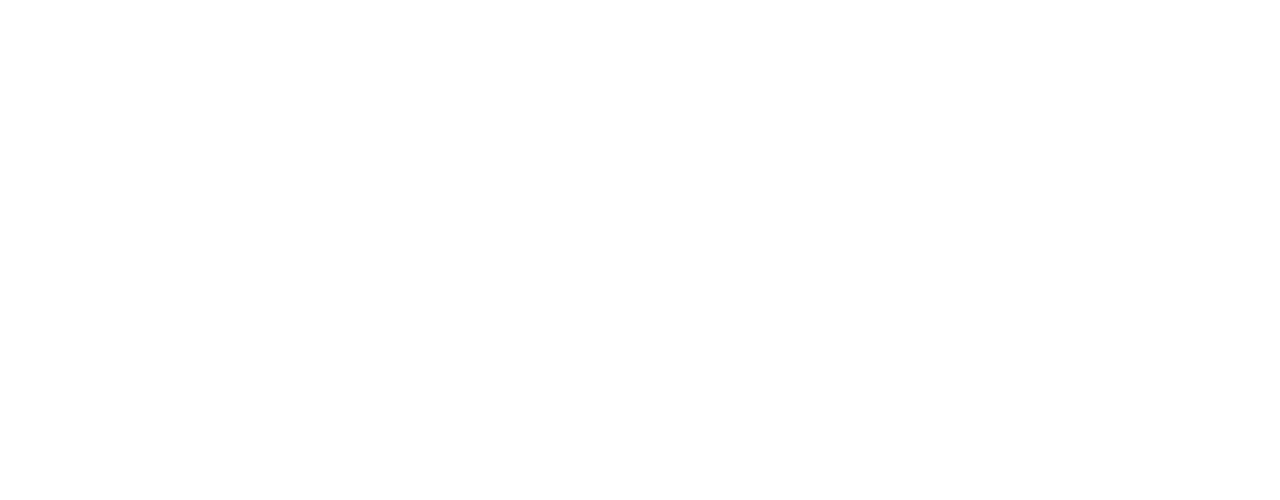
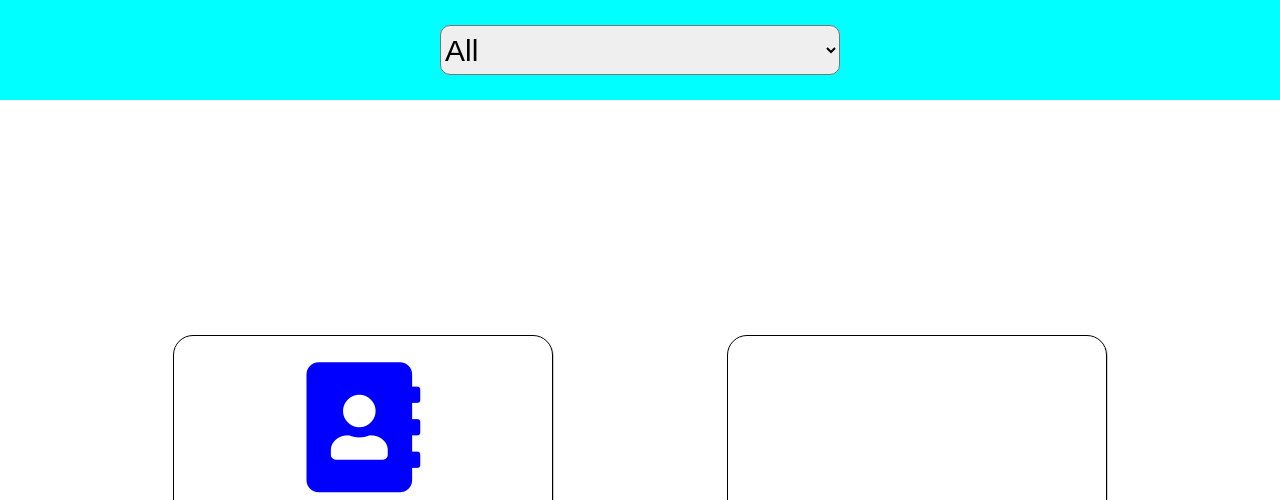
Before and after one commit to ZenRool/js-es6-icons, a plain HTML site: page index.html in a window 1280 px wide. Shown: the top 500 px of the page. Drawn offline with Linux system fonts and the light colour scheme.

Commit message:
Scheletro css

```diff
--- /dev/null
+++ b/css/style.css
@@ -0,0 +1,59 @@
+/* Reset  */
+* {
+    padding: 0;
+    margin: 0;
+    box-sizing: border-box;
+}
+html {
+    font-family: sans-serif;
+}
+/* Colors  */
+.green {
+    color: green;
+}
+.orange {
+    color: orange;
+}
+.blue {
+    color: blue;
+}
+/* Nav  */
+nav {
+    height: 100px;
+    background-color: aqua;
+    display: flex;
+    justify-content: center;
+    align-items: center;
+}
+select {
+    height: 50px;
+    width: 400px;
+    font-size: 30px;
+    border-radius: 10px;
+}
+option {
+    border: none;
+}
+/* Container */
+.container {
+    height: calc(100vh - 100px);
+    display: flex;
+    align-items: center;
+    justify-content: space-evenly;
+}
+/* box */
+.box {
+    padding: 20px 0;
+    height: 230px;
+    width: 380px;
+    border: 1px solid black;
+    border-radius: 20px;
+    text-align: center;
+    box-shadow: 1px 1px rgba(0, 0, 0, 0.2);
+}
+.font-aw {
+    font-size: 130px;
+}
+.name {
+    font-size: 40px;
+}
--- a/index.html
+++ b/index.html
@@ -5,11 +5,38 @@
     <meta http-equiv="X-UA-Compatible" content="IE=edge">
     <meta name="viewport" content="width=device-width, initial-scale=1.0">
     <title>Fa icon filter</title>
+    <!-- Stile -->
+    <!-- Fontsawesome  -->
+    <link rel="stylesheet" href="https://cdnjs.cloudflare.com/ajax/libs/font-awesome/5.15.4/css/all.min.css" integrity="sha512-1ycn6IcaQQ40/MKBW2W4Rhis/DbILU74C1vSrLJxCq57o941Ym01SwNsOMqvEBFlcgUa6xLiPY/NS5R+E6ztJQ==" crossorigin="anonymous" referrerpolicy="no-referrer" />
+    <!-- Foglio di stile  -->
+    <link rel="stylesheet" href="css/style.css">
 </head>
 <body>
 
 
+    <nav>
+        <div class="form">
 
+            <select name="type" id="filter">
+                <option value="all">All</option>
+                <option value="user">User</option>
+                <option value="vegetable">Vegetable</option>
+                <option value="animal">Animal</option>
+            </select>
+        </div>
+    </nav>
+    <div class="container">
+        <div class="box">
+            <div class="font-aw blue">
+                <i class="fas fa-address-book"></i>
+            </div>
+            <div class="name">
+                <span>Agenda </span>
+            </div>
+        </div>
+        <div class="box"></div>
+
+    </div>
     <script src="js/script.js" type="text/javascript"></script>
 </body>
 </html>
```
